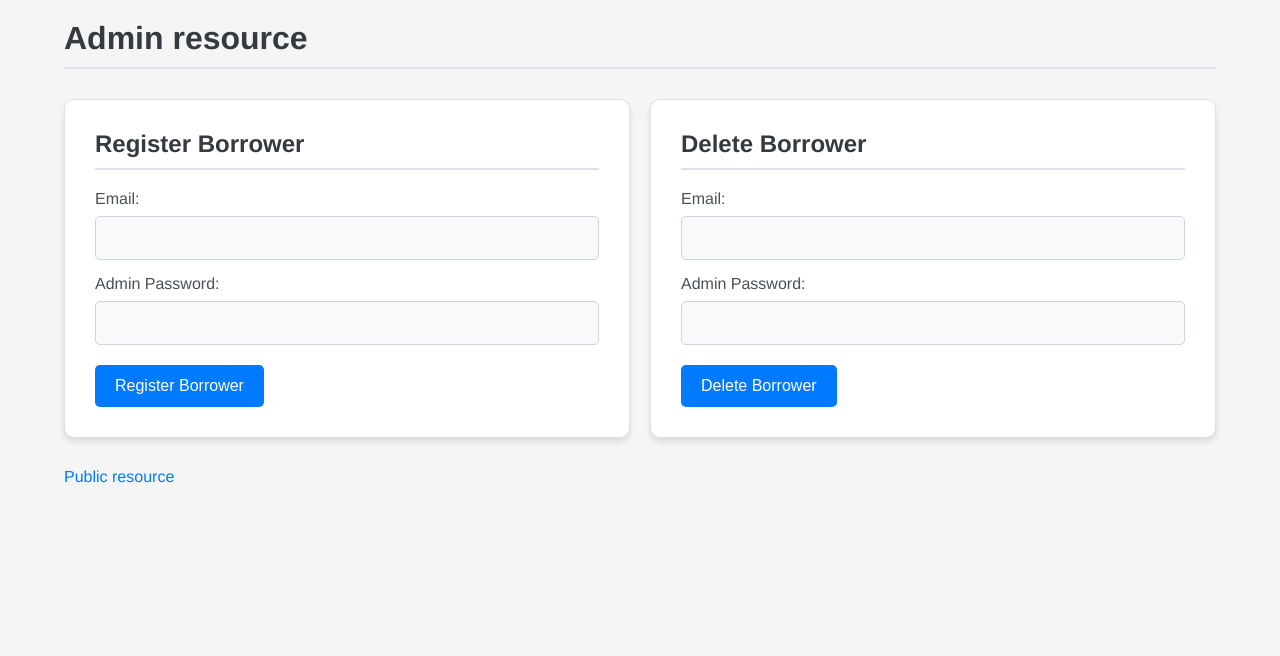
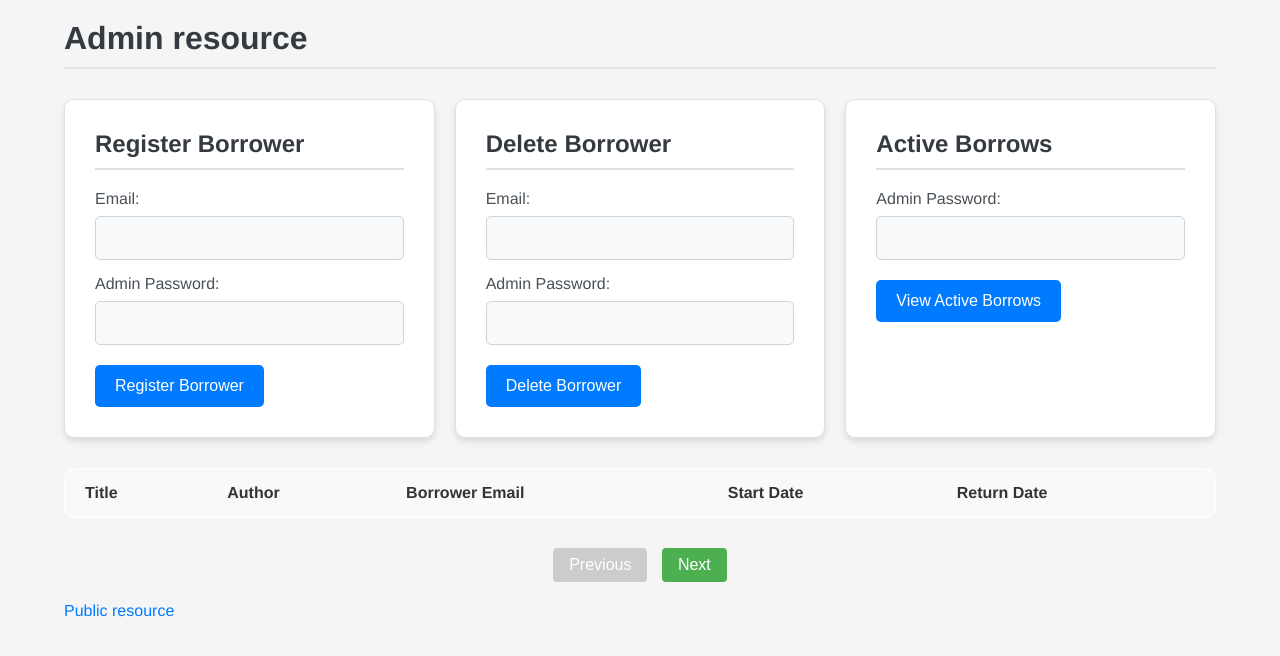
Before and after one commit to vladislavkn/library_management_task, a Flask app: page /admin in a window 1280 px wide. Shown: the top 656 px of the page. Run offline with Flask 3, Linux system fonts and the light colour scheme; lists and menus that the app fills with data are empty; some libraries are stand-ins or nearby versions.

Commit message:
feat: implement active borrows functionality with admin authentication and pagination

```diff
--- a/app.py
+++ b/app.py
@@ -1,7 +1,7 @@
 from flask import Flask, render_template, jsonify, request
 import requests
 import logging
-from db import close_connection, check_password, borrow_book, create_borrower, delete_borrower, check_admin_password, list_borrows, return_book
+from db import close_connection, check_password, borrow_book, create_borrower, delete_borrower, check_admin_password, list_borrows, return_book, list_active_borrows
 from flask_cors import CORS
 from config import config
 from db import list_available_books
@@ -309,5 +309,33 @@ def delete_borrower_endpoint():
         return jsonify({'error': 'Failed to delete borrower'}), 500
 
 
+@app.route('/api/admin/active-borrows', methods=['POST'])
+def list_active_borrows_endpoint():
+    data = request.json
+    if not data:
+        return jsonify({'error': 'No data provided'}), 400
+
+    admin_password = data.get('admin_password')
+    limit = data.get('limit', 5)  # Default to 5 items per page
+    offset = data.get('offset', 0)
+
+    if not admin_password:
+        return jsonify({'error': 'Missing admin password'}), 400
+
+    try:
+        # Check if the admin password is correct
+        if not check_admin_password(admin_password):
+            return jsonify({'error': 'Invalid admin password'}), 401
+
+        # Get active borrows with pagination
+        active_borrows = list_active_borrows(limit, offset)
+        return jsonify(active_borrows), 200
+
+    except Exception as e:
+        logging.error(f"Error fetching active borrows: {e}")
+        logging.exception("Exception details:")
+        return jsonify({'error': 'Failed to fetch active borrows'}), 500
+
+
 if __name__ == '__main__':
     app.run(debug=True)
--- a/db.py
+++ b/db.py
@@ -168,6 +168,28 @@ def return_book(borrow_id):
         conn.commit()
 
 
+def list_active_borrows(limit=10, offset=0):
+    conn = get_connection()
+    with conn.cursor() as cursor:
+        cursor.execute("""
+            SELECT
+                b.title,
+                b.author,
+                bo.borrower_email,
+                bo.start_date,
+                bo.return_date
+            FROM
+                book b
+            JOIN borrow bo ON b.book_id = bo.book_id
+            WHERE bo.is_returned = FALSE
+            ORDER BY bo.return_date ASC
+            LIMIT %s OFFSET %s;
+        """, (limit, offset))
+        active_borrows = cursor.fetchall()
+        return response_to_dicts(cursor, active_borrows)
+    return active_borrows
+
+
 def check_admin_password(password):
     admin_password = config.get('ADMIN', 'PASSWORD')
     return password == admin_password
--- a/sql_init/02-data.sql
+++ b/sql_init/02-data.sql
@@ -61,10 +61,10 @@ carol@example.com	hash3
 
 COPY public.borrow (borrow_id, book_id, borrower_email, start_date, return_date, is_returned) FROM stdin;
 1	1	alice@example.com	2025-04-01	2025-04-10	t
-2	2	alice@example.com	2025-04-05	\N	f
+2	2	alice@example.com	2025-04-05	2025-05-05	f
 3	3	bob@example.com	2025-03-28	2025-04-03	t
-4	4	carol@example.com	2025-04-07	\N	f
-5	9	bob@example.com	2025-04-10	\N	f
+4	4	carol@example.com	2025-04-07	2025-05-03	f
+5	9	bob@example.com	2025-04-10	2025-05-10	f
 \.
 
 
--- a/static/js/admin.js
+++ b/static/js/admin.js
@@ -87,4 +87,115 @@ document.addEventListener("DOMContentLoaded", function () {
       }
     });
   }
+
+  let currentBorrowsPage = 0;
+  const ITEMS_PER_PAGE = 15;
+
+  const viewActiveBorrowsForm = document.getElementById(
+    "viewActiveBorrowsForm"
+  );
+  const activeBorrowsTable = document.getElementById("active-borrows-table");
+
+  async function fetchAPI(endpoint, method = "POST", payload = null) {
+    const options = {
+      method,
+      headers: { "Content-Type": "application/json" },
+    };
+    if (payload) {
+      options.body = JSON.stringify(payload);
+    }
+    const response = await fetch(endpoint, options);
+    const data = await response.json();
+    if (!response.ok) {
+      throw new Error(data.error || `HTTP error! Status: ${response.status}`);
+    }
+    return data;
+  }
+
+  async function fetchActiveBorrows(adminPassword) {
+    try {
+      return await fetchAPI("/api/admin/active-borrows", "POST", {
+        admin_password: adminPassword,
+        limit: ITEMS_PER_PAGE,
+        offset: currentBorrowsPage * ITEMS_PER_PAGE,
+      });
+    } catch (error) {
+      console.error("Error fetching active borrows:", error);
+      return [];
+    }
+  }
+
+  function renderActiveBorrows(borrows) {
+    activeBorrowsTable.innerHTML = "";
+
+    if (borrows.length === 0) {
+      const row = document.createElement("tr");
+      row.innerHTML = '<td colspan="5">No active borrows found</td>';
+      activeBorrowsTable.appendChild(row);
+
+      // Disable next button if no results
+      document.getElementById("nextBorrowsBtn").disabled = true;
+      return;
+    }
+
+    borrows.forEach((borrow) => {
+      const row = document.createElement("tr");
+      row.innerHTML = `
+        <td>${borrow.title}</td>
+        <td>${borrow.author}</td>
+        <td>${borrow.borrower_email}</td>
+        <td>${borrow.start_date}</td>
+        <td>${borrow.return_date}</td>
+      `;
+      activeBorrowsTable.appendChild(row);
+    });
+
+    // Update pagination buttons
+    document.getElementById("prevBorrowsBtn").disabled =
+      currentBorrowsPage === 0;
+    document.getElementById("nextBorrowsBtn").disabled =
+      borrows.length < ITEMS_PER_PAGE;
+  }
+
+  if (viewActiveBorrowsForm) {
+    viewActiveBorrowsForm.addEventListener("submit", async function (e) {
+      e.preventDefault();
+      currentBorrowsPage = 0;
+      const adminPassword = document.getElementById(
+        "adminPasswordBorrows"
+      ).value;
+
+      try {
+        const borrows = await fetchActiveBorrows(adminPassword);
+        renderActiveBorrows(borrows);
+      } catch (error) {
+        alert(error.message);
+      }
+    });
+  }
+
+  // Add pagination button handlers
+  document
+    .getElementById("prevBorrowsBtn")
+    .addEventListener("click", async () => {
+      if (currentBorrowsPage > 0) {
+        currentBorrowsPage--;
+        const adminPassword = document.getElementById(
+          "adminPasswordBorrows"
+        ).value;
+        const borrows = await fetchActiveBorrows(adminPassword);
+        renderActiveBorrows(borrows);
+      }
+    });
+
+  document
+    .getElementById("nextBorrowsBtn")
+    .addEventListener("click", async () => {
+      currentBorrowsPage++;
+      const adminPassword = document.getElementById(
+        "adminPasswordBorrows"
+      ).value;
+      const borrows = await fetchActiveBorrows(adminPassword);
+      renderActiveBorrows(borrows);
+    });
 });
--- a/static/js/index.js
+++ b/static/js/index.js
@@ -1,7 +1,7 @@
 let allBooks = [];
 let currentBookPage = 0;
 let currentBorrowsPage = 0;
-const ITEMS_PER_PAGE = 5;
+const ITEMS_PER_PAGE = 15;
 
 const searchForm = document.getElementById("searchForm");
 const searchInput = document.getElementById("searchInput");
--- a/templates/admin.html
+++ b/templates/admin.html
@@ -40,6 +40,34 @@
           </form>
           <div id="deleteBorrowerResult" class="form-result"></div>
         </div>
+
+        <!-- Active Borrows Section -->
+        <div class="form-container">
+          <h2>Active Borrows</h2>
+          <form id="viewActiveBorrowsForm">
+            <label for="adminPasswordBorrows">Admin Password:</label>
+            <input type="password" id="adminPasswordBorrows" required />
+            <button type="submit">View Active Borrows</button>
+          </form>
+        </div>
+      </div>
+      <table>
+        <thead>
+          <tr>
+            <th>Title</th>
+            <th>Author</th>
+            <th>Borrower Email</th>
+            <th>Start Date</th>
+            <th>Return Date</th>
+          </tr>
+        </thead>
+        <tbody id="active-borrows-table">
+          <!-- Active borrows will be populated here -->
+        </tbody>
+      </table>
+      <div class="pagination-controls">
+        <button id="prevBorrowsBtn" disabled>Previous</button>
+        <button id="nextBorrowsBtn">Next</button>
       </div>
       <a href="/">Public resource</a>
     </div>
```
Also changed, not shown: docker-compose.yml (+1 -12 lines), sql_init/01-schema.sql (+4 -8 lines).
